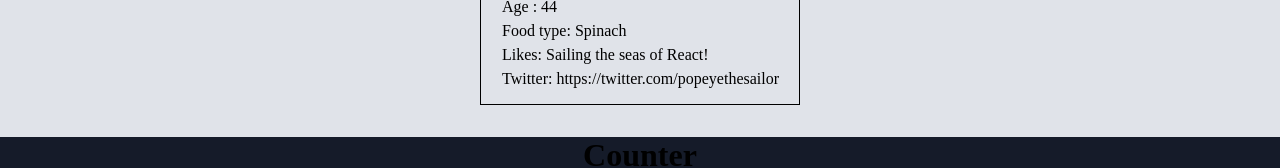
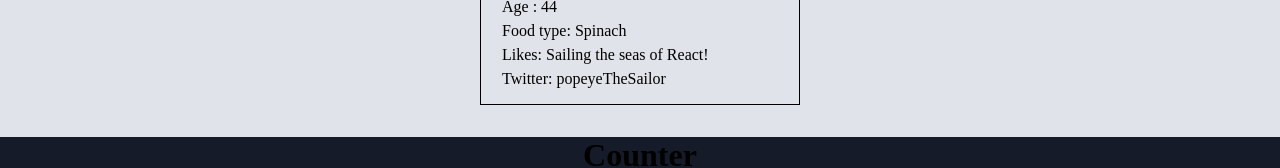
Before and after one commit to Amutha37/React-App-Practice, a React (Create React App) app: page / in a window 1280 px wide. Shown: the part 337-505 px from the top of the page. Built offline with nearby package versions, Linux system fonts and the light colour scheme.

Commit message:
Changed twitterUsername

```diff
--- a/src/App.js
+++ b/src/App.js
@@ -8,7 +8,7 @@ export default function Card() {
     foodType: "Spinach",
     age: 44,
     likes: "Sailing the seas of React!",
-    twitterUsername: "https://twitter.com/popeyethesailor",
+    twitterUsername: "popeyeTheSailor",
     avatar:
       "https://www.denofgeek.com/wp-content/uploads/2020/05/Popeye-Spinach-1.jpg?resize=768%2C432",
   };
```
